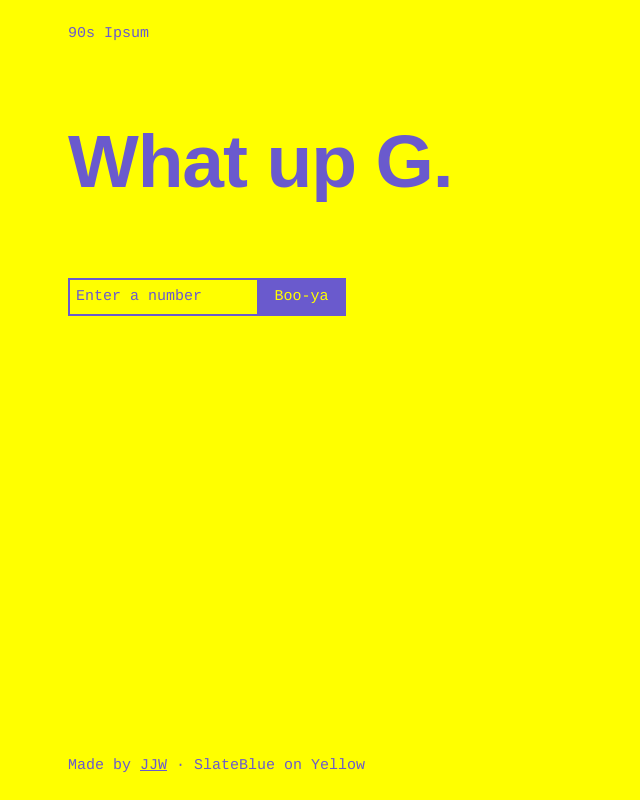
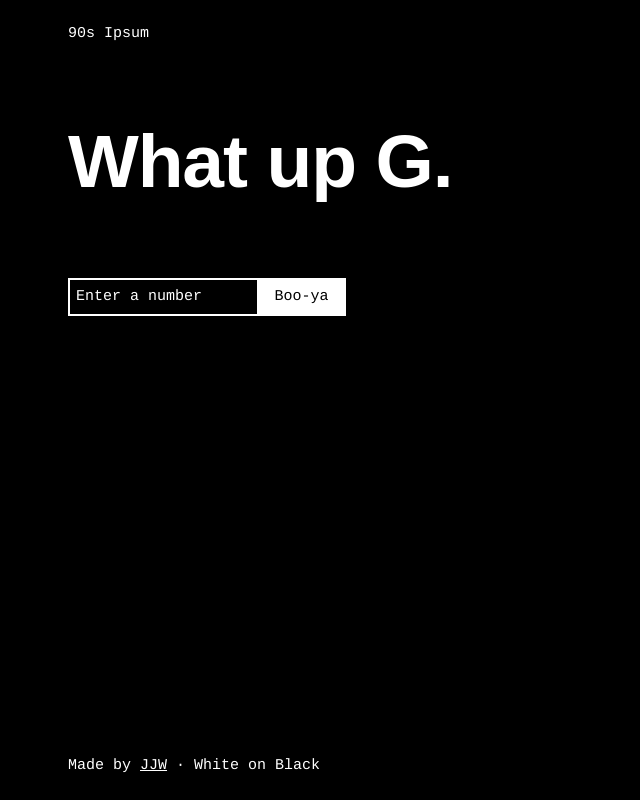
Before and after one commit to justinjaywang/90s-ipsum, a PHP site: page / in a window 1280 px wide. Shown: the whole page, without its empty margins (0-640 px from the left). Run offline with PHP 8.4, Linux system fonts and the light colour scheme; data that the repository does not hold is empty.

Commit message:
color palettes

```diff
--- a/index.php
+++ b/index.php
@@ -4,35 +4,31 @@
 include 'words.php'; // $allWords, $ninetiesWords
 include 'generate.php'; // $paragraphs
 $palettes = array (
-  array("Black", "LightSteelBlue"),
-  array("WhiteSmoke", "OrangeRed"),
-  array("LightYellow", "Indigo"),
-  array("DarkSlateBlue", "PowderBlue"),
-  array("LightCoral", "Yellow"),
-  array("SteelBlue", "Aquamarine"),
-  array("Gainsboro", "Teal"),
-  array("MidnightBlue", "DeepPink"),
-  array("LightCoral", "Black"),
+  array("LightSteelBlue", "Black"),
+  array("OrangeRed", "WhiteSmoke"),
+  array("Indigo", "LightYellow"),
+  array("Yellow", "DeepPink"),
+  array("Aquamarine", "SteelBlue"),
+  array("Teal", "Gainsboro"),
+  array("DeepPink", "MidnightBlue"),
+  array("Teal", "LightSteelBlue"),
+  array("LightYellow", "OrangeRed"),
+  array("White", "Indigo"),
+  array("SlateBlue", "Yellow"),
+  array("MidnightBlue", "Aquamarine"),
   array("LightSteelBlue", "Teal"),
-  array("OrangeRed", "LightYellow"),
-  array("Indigo", "White"),
-  array("PowderBlue", "SlateBlue"),
-  array("Yellow", "SlateBlue"),
-  array("Aquamarine", "MidnightBlue"),
-  array("Teal", "LightSteelBlue"),
-  array("DeepPink", "Indigo"),
-  array("Black", "Aquamarine"),
-  array("DarkSlateBlue", "Yellow"),
-  array("MidnightBlue", "LightCoral"),
-  array("Teal", "White"),
-  array("DarkSlateBlue", "Aquamarine"),
-  array("MediumSpringGreen", "Black"),
-  array("Gainsboro", "DeepPink")
+  array("Indigo", "DeepPink"),
+  array("Aquamarine", "Black"),
+  array("Yellow", "DarkSlateBlue"),
+  array("White", "Teal"),
+  array("Black", "MediumSpringGreen"),
+  array("DeepPink", "Gainsboro"),
+  array("White", "Black")
 );
 shuffle($palettes);
 $palette = next($palettes);
-$bgColor = $palette[0];
-$fgColor = $palette[1];
+$fgColor = $palette[0];
+$bgColor = $palette[1];
 ?>
 <head>
   <meta charset="utf-8">
```
